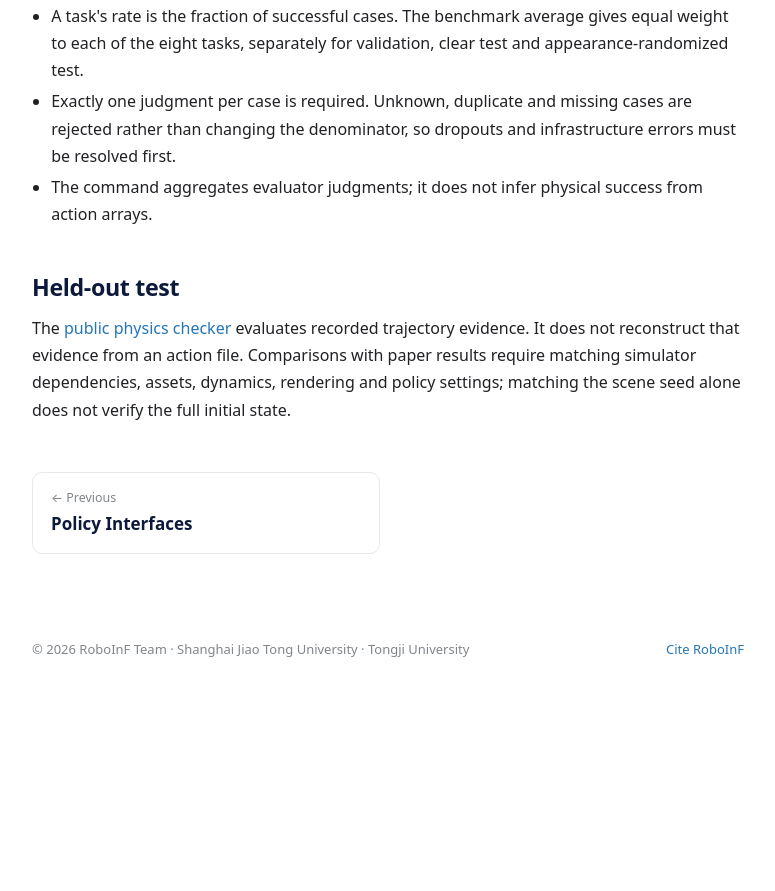
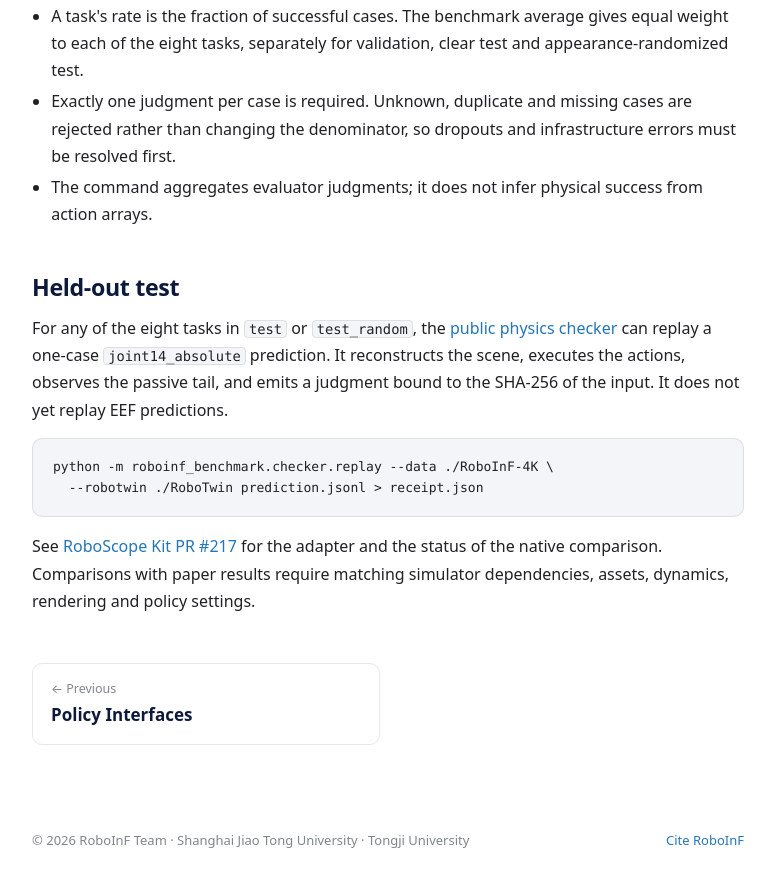
Before and after one commit to SJTU-DeepVisionLab/RoboInF, a plain HTML site: page usage/scoring/index.html in a window 1280 px wide. Shown: the part 1478-2369 px from the top of the page, without its empty margins (272-1047 px from the left). Before the commit the page ends 2178 px from the top, so only its background shows below. Drawn offline with Linux system fonts and the light colour scheme; a web font is replaced by a local one.

Commit message:
Document public joint prediction replay in the scoring guide

```diff
--- a/usage/scoring/index.html
+++ b/usage/scoring/index.html
@@ -78,7 +78,10 @@
 </ul>
 
 <h2 id="test">Held-out test</h2>
-<p>The <a href="https://github.com/SJTU-DeepVisionLab/RoboInF/blob/main/docs/physics-checker.md">public physics checker</a> evaluates recorded trajectory evidence. It does not reconstruct that evidence from an action file. Comparisons with paper results require matching simulator dependencies, assets, dynamics, rendering and policy settings; matching the scene seed alone does not verify the full initial state.</p>
+<p>For any of the eight tasks in <code>test</code> or <code>test_random</code>, the <a href="https://github.com/SJTU-DeepVisionLab/RoboInF/blob/main/docs/physics-checker.md">public physics checker</a> can replay a one-case <code>joint14_absolute</code> prediction. It reconstructs the scene, executes the actions, observes the passive tail, and emits a judgment bound to the SHA-256 of the input. It does not yet replay EEF predictions.</p>
+<pre>python -m roboinf_benchmark.checker.replay --data ./RoboInF-4K \
+  --robotwin ./RoboTwin prediction.jsonl &gt; receipt.json</pre>
+<p>See <a href="https://github.com/MINT-SJTU/RoboScope-Kit/pull/217">RoboScope Kit PR #217</a> for the adapter and the status of the native comparison. Comparisons with paper results require matching simulator dependencies, assets, dynamics, rendering and policy settings.</p>
 
     <nav class="pager"><a class="prev" href="../policies/"><span>← Previous</span><b>Policy Interfaces</b></a></nav>
   </div></section>
```
